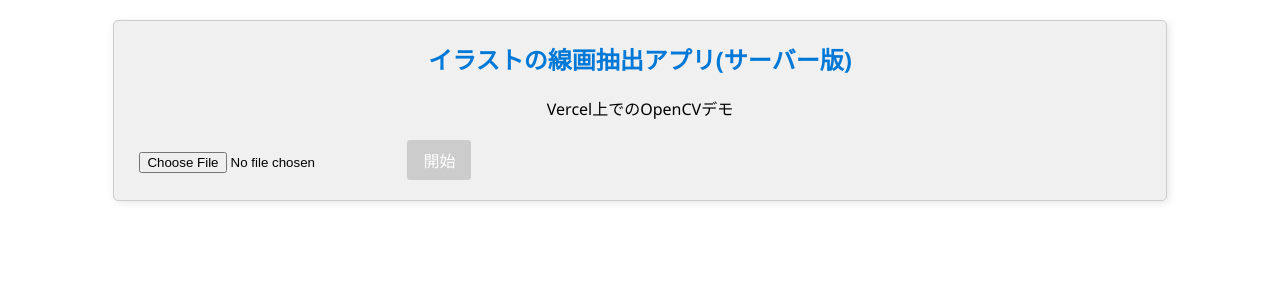
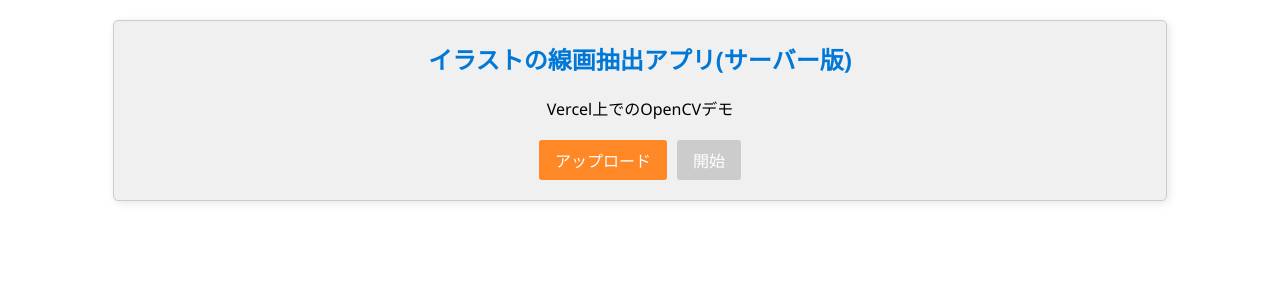
Before and after one commit to AkaakuHub/turtle-graphics-art, a Next.js app: page / in a window 1280 px wide. Shown: the top 300 px of the page. Built offline with nearby package versions, Linux system fonts and the light colour scheme.

Commit message:
アップロードを修正

```diff
--- a/app/page.css
+++ b/app/page.css
@@ -23,6 +23,10 @@
 
 .input-section {
   width: 100%;
+  display: flex;
+  justify-content: center;
+  align-items: center;
+  gap: 10px;
 }
 
 .input-file {
@@ -30,7 +34,8 @@
   padding: 5px;
 }
 
-button{
+button,
+.upload-button{
   padding: 8px 16px;
   border: none;
   cursor: pointer;
@@ -41,6 +46,11 @@ button{
 button:disabled {
   background-color: #ccc;
   cursor: not-allowed;
+}
+
+.upload-button {
+  background-color: #ff8826;
+  color: white;
 }
 
 .submit-button {
--- a/app/page.tsx
+++ b/app/page.tsx
@@ -1,6 +1,6 @@
 "use client";
 
-import React, { useState, ChangeEvent } from 'react';
+import React, { useState, ChangeEvent, useRef } from 'react';
 import { TurtleJsonType } from './types';
 import './page.css';
 
@@ -111,15 +111,27 @@ const ImageProcessingApp: React.FC = () => {
     setIsGeneratingJson(false);
   }
 
+  const fileInputRef = useRef<HTMLInputElement | null>(null);
+
+  const handleUploadClick = () => {
+    if (fileInputRef.current) {
+      fileInputRef.current.click();
+    }
+  };
+
   return (
     <div className="window-container">
       <div className="window-title">イラストの線画抽出アプリ&#040;サーバー版&#041;</div>
       <div>Vercel上でのOpenCVデモ</div>
       <div className="input-section">
+        <button className="upload-button" onClick={handleUploadClick}>
+          アップロード
+        </button>
         <input
-          className="input-file"
           type="file"
           accept="image/*"
+          ref={fileInputRef}
+          style={{ display: 'none' }}
           onChange={handleFileChange}
         />
         <button className="submit-button" onClick={handleSubmit} disabled={loading || !selectedImage}>
```
